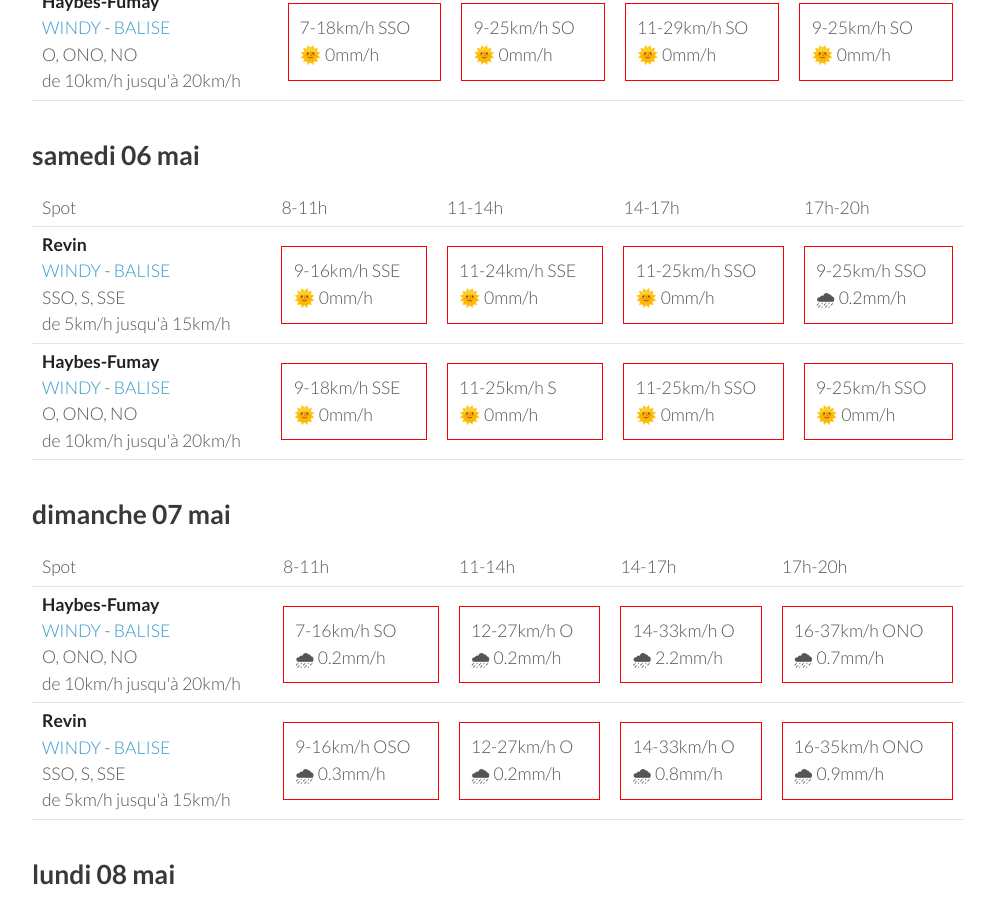
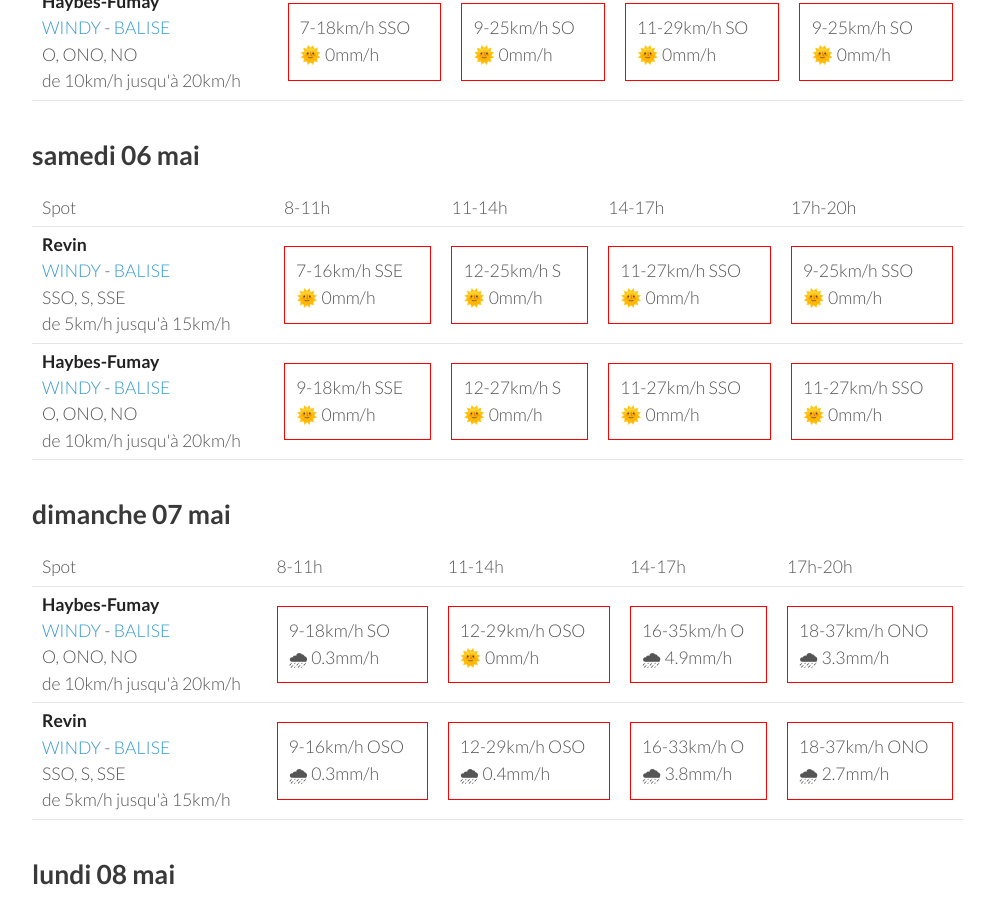
Before and after one commit to parapente-dans-le-nord/parapente-dans-le-nord.github.io, a Jekyll site: the page built from ardennes.markdown, in a window 1280 px wide and 900 px high, scrolled down 859 px. Shown: the whole window, without its empty margins (26-1020 px from the left). Built offline with Jekyll 4.4.1, drawn with Linux system fonts in a browser that asks for light colours; some of the changed text lies outside the part shown.

Commit message:
update index.markdown

```diff
--- a/ardennes.markdown
+++ b/ardennes.markdown
@@ -94,10 +94,10 @@ page mise à jour le jeudi 04 mai 13:10
 <tr>
         <td><strong>Revin</strong><br><a href="https://windy.com/49.948/4.625?49.543,4.625,8">WINDY</a> - <span class=""><a href="http://www.balisemeteo.com/balise.php?idBalise=5019">BALISE</a> </span><br> <span class="vent-favorable">SSO, S, SSE</span><br><span class="force-vent">de 5km/h jusqu'à 15km/h</span> </td>
 
-            <td><div class="not-flyable"><p>9-16km/h SSE</p><p>🌞 0mm/h</p></div></td>
-            <td><div class="not-flyable"><p>11-24km/h SSE</p><p>🌞 0mm/h</p></div></td>
-            <td><div class="not-flyable"><p>11-25km/h SSO</p><p>🌞 0mm/h</p></div></td>
-            <td><div class="not-flyable"><p>9-25km/h SSO</p><p>🌧 0.2mm/h</p></div></td>
+            <td><div class="not-flyable"><p>7-16km/h SSE</p><p>🌞 0mm/h</p></div></td>
+            <td><div class="not-flyable"><p>12-25km/h S</p><p>🌞 0mm/h</p></div></td>
+            <td><div class="not-flyable"><p>11-27km/h SSO</p><p>🌞 0mm/h</p></div></td>
+            <td><div class="not-flyable"><p>9-25km/h SSO</p><p>🌞 0mm/h</p></div></td>
 
 
     </tr>
@@ -105,9 +105,9 @@ page mise à jour le jeudi 04 mai 13:10
         <td><strong>Haybes-Fumay</strong><br><a href="https://windy.com/49.998/4.715?49.913,4.738,10">WINDY</a> - <span class=""><a href="http://www.balisemeteo.com/balise.php?idBalise=104">BALISE</a> </span><br> <span class="vent-favorable">O, ONO, NO</span><br><span class="force-vent">de 10km/h jusqu'à 20km/h</span> </td>
 
             <td><div class="not-flyable"><p>9-18km/h SSE</p><p>🌞 0mm/h</p></div></td>
-            <td><div class="not-flyable"><p>11-25km/h S</p><p>🌞 0mm/h</p></div></td>
-            <td><div class="not-flyable"><p>11-25km/h SSO</p><p>🌞 0mm/h</p></div></td>
-            <td><div class="not-flyable"><p>9-25km/h SSO</p><p>🌞 0mm/h</p></div></td>
+            <td><div class="not-flyable"><p>12-27km/h S</p><p>🌞 0mm/h</p></div></td>
+            <td><div class="not-flyable"><p>11-27km/h SSO</p><p>🌞 0mm/h</p></div></td>
+            <td><div class="not-flyable"><p>11-27km/h SSO</p><p>🌞 0mm/h</p></div></td>
 
 
     </tr>
@@ -130,10 +130,10 @@ page mise à jour le jeudi 04 mai 13:10
 <tr>
         <td><strong>Haybes-Fumay</strong><br><a href="https://windy.com/49.998/4.715?49.913,4.738,10">WINDY</a> - <span class=""><a href="http://www.balisemeteo.com/balise.php?idBalise=104">BALISE</a> </span><br> <span class="vent-favorable">O, ONO, NO</span><br><span class="force-vent">de 10km/h jusqu'à 20km/h</span> </td>
 
-            <td><div class="not-flyable"><p>7-16km/h SO</p><p>🌧 0.2mm/h</p></div></td>
-            <td><div class="not-flyable"><p>12-27km/h O</p><p>🌧 0.2mm/h</p></div></td>
-            <td><div class="not-flyable"><p>14-33km/h O</p><p>🌧 2.2mm/h</p></div></td>
-            <td><div class="not-flyable"><p>16-37km/h ONO</p><p>🌧 0.7mm/h</p></div></td>
+            <td><div class="not-flyable"><p>9-18km/h SO</p><p>🌧 0.3mm/h</p></div></td>
+            <td><div class="not-flyable"><p>12-29km/h OSO</p><p>🌞 0mm/h</p></div></td>
+            <td><div class="not-flyable"><p>16-35km/h O</p><p>🌧 4.9mm/h</p></div></td>
+            <td><div class="not-flyable"><p>18-37km/h ONO</p><p>🌧 3.3mm/h</p></div></td>
 
 
     </tr>
@@ -141,9 +141,9 @@ page mise à jour le jeudi 04 mai 13:10
         <td><strong>Revin</strong><br><a href="https://windy.com/49.948/4.625?49.543,4.625,8">WINDY</a> - <span class=""><a href="http://www.balisemeteo.com/balise.php?idBalise=5019">BALISE</a> </span><br> <span class="vent-favorable">SSO, S, SSE</span><br><span class="force-vent">de 5km/h jusqu'à 15km/h</span> </td>
 
             <td><div class="not-flyable"><p>9-16km/h OSO</p><p>🌧 0.3mm/h</p></div></td>
-            <td><div class="not-flyable"><p>12-27km/h O</p><p>🌧 0.2mm/h</p></div></td>
-            <td><div class="not-flyable"><p>14-33km/h O</p><p>🌧 0.8mm/h</p></div></td>
-            <td><div class="not-flyable"><p>16-35km/h ONO</p><p>🌧 0.9mm/h</p></div></td>
+            <td><div class="not-flyable"><p>12-29km/h OSO</p><p>🌧 0.4mm/h</p></div></td>
+            <td><div class="not-flyable"><p>16-33km/h O</p><p>🌧 3.8mm/h</p></div></td>
+            <td><div class="not-flyable"><p>18-37km/h ONO</p><p>🌧 2.7mm/h</p></div></td>
 
 
     </tr>
```
Also changed, not shown: other parts of ardennes.markdown (+1 -1 lines).
